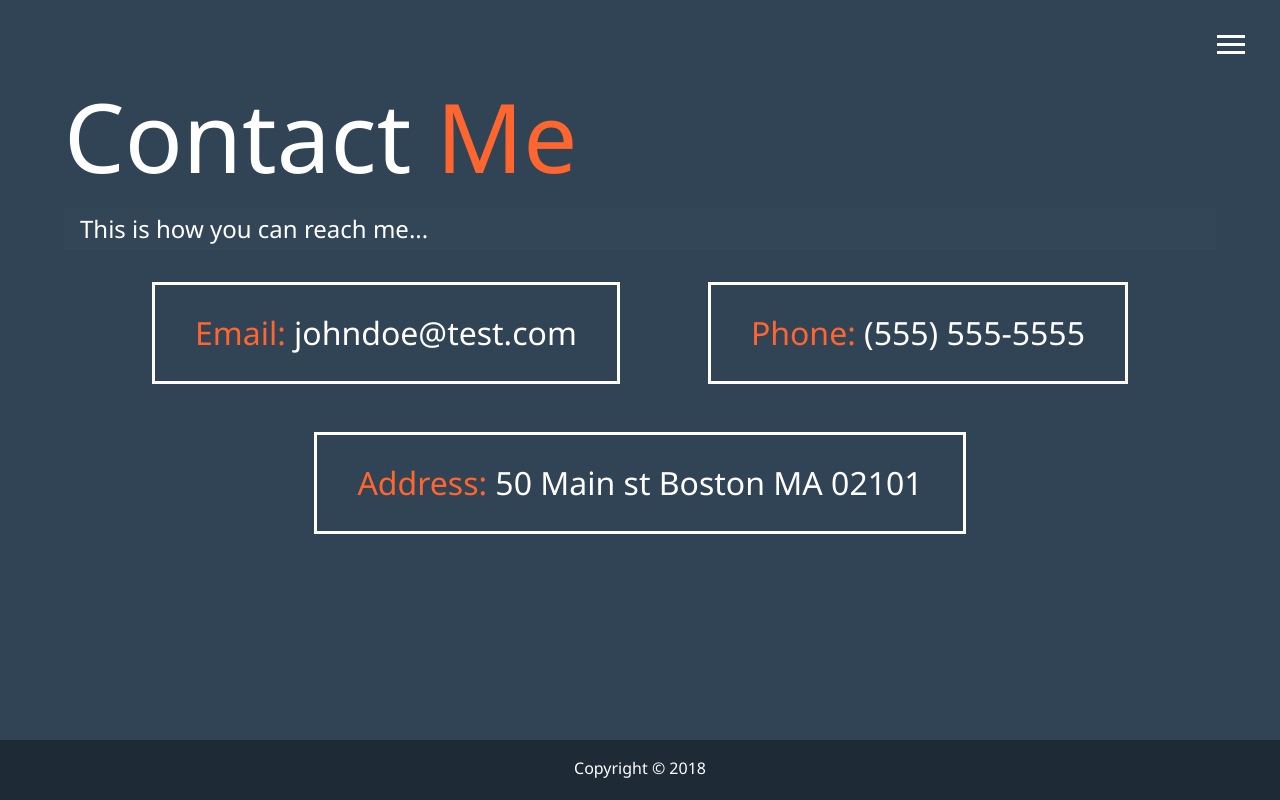
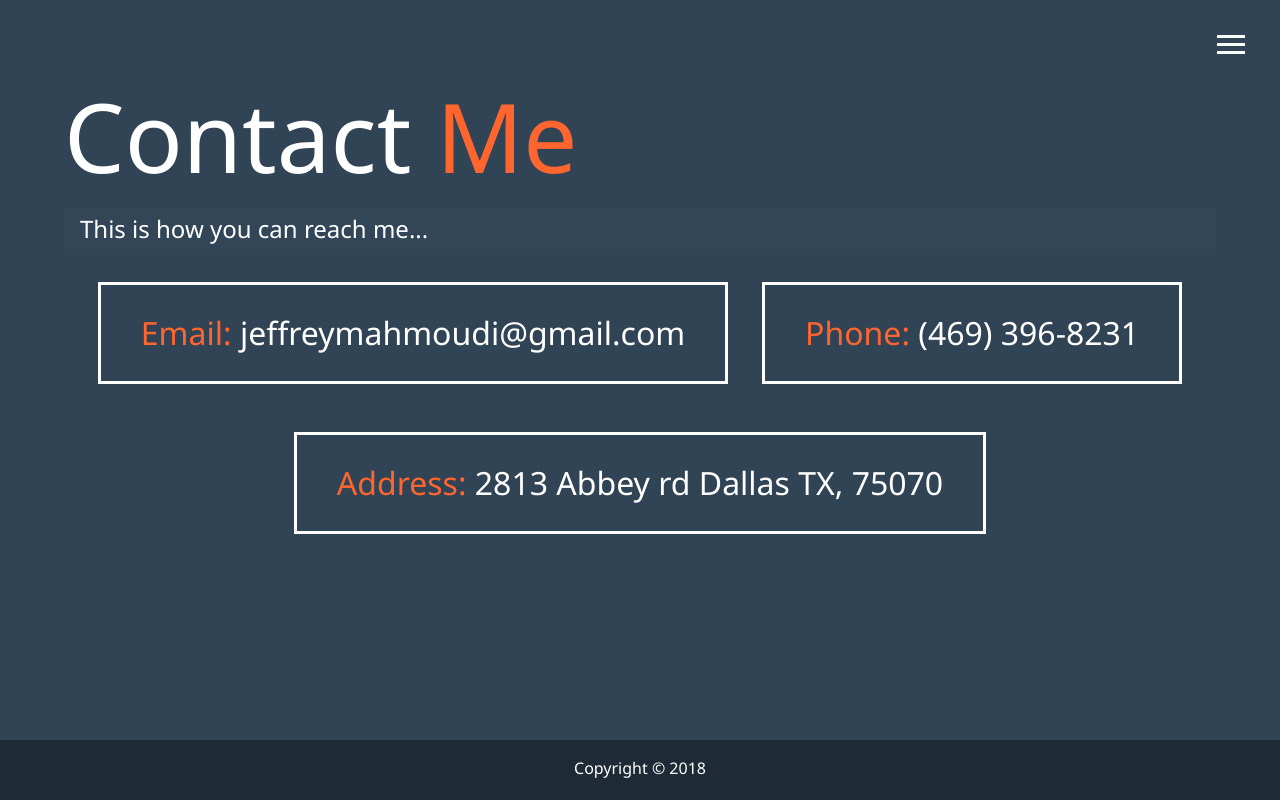
Before and after one commit to jeffreymahmoudi/thinkful-portfolio, a website: page dist/contact.html in a window 1280 px wide. Drawn offline with Linux system fonts and the light colour scheme.

Commit message:
Update contact info

```diff
--- a/dist/contact.html
+++ b/dist/contact.html
@@ -60,15 +60,15 @@
     <div class="boxes">
       <div>
         <span class="text-secondary">Email: </span>
-        johndoe@test.com
+        <a href="mailto:jeffreymahmoudi@google.com?subject=Portfolio Contact">jeffreymahmoudi@gmail.com</a>
       </div>
       <div>
           <span class="text-secondary">Phone: </span>
-          (555) 555-5555
+          (469) 396-8231
         </div>
         <div>
             <span class="text-secondary">Address: </span>
-            50 Main st Boston MA 02101
+            2813 Abbey rd Dallas TX, 75070
           </div>
     </div>
   </main>
```
